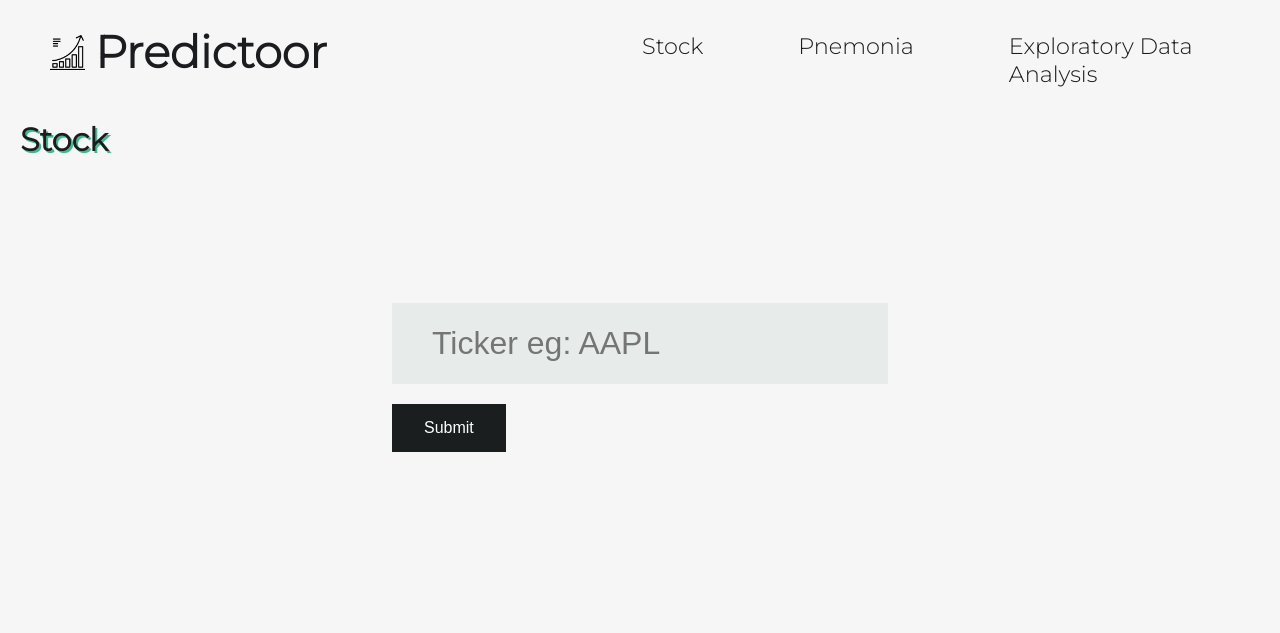
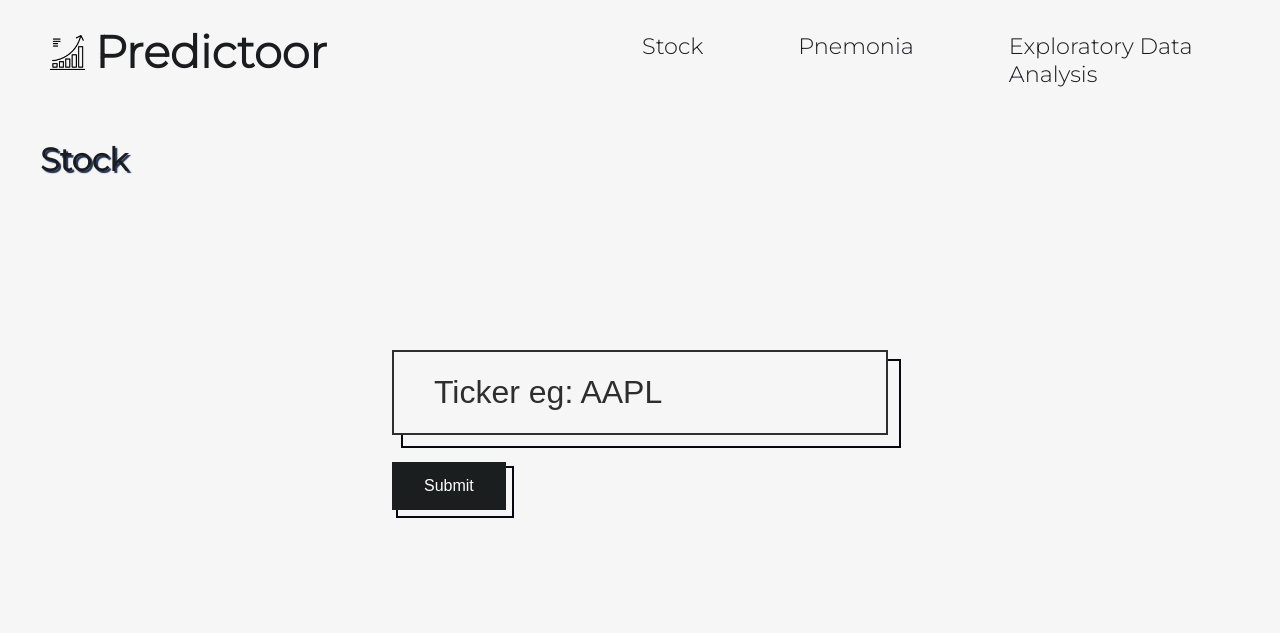
Before and after one commit to vaibhavCodian/Predictoor, a Flask app: page /stock in a window 1280 px wide. Shown: the top 633 px of the page. Run offline with Flask 2, Linux system fonts and the light colour scheme; parts of the project's set-up code (start-up, migrations or seed data) failed here and were passed over; some libraries are stand-ins or nearby versions; some web fonts are replaced.

Commit message:
basic design addition

```diff
--- a/web/predictoor/routes.py
+++ b/web/predictoor/routes.py
@@ -1,6 +1,6 @@
 from flask import render_template, url_for, flash, redirect, request, abort
 from predictoor import app
-from predictoor.model_loader import stock_l, pne
+from predictoor.model_loader import stock_l
 from PIL import Image
 import numpy as np
 from werkzeug.utils import secure_filename
@@ -12,6 +12,9 @@ from tensorflow.keras.models import load_model
 from tensorflow.keras.preprocessing import image
 from tensorflow.keras.applications.vgg16 import preprocess_input
 # .....
+
+# model loading
+model = load_model('model_vgg19.h5')
 
 
 app.config["IMAGE_UPLOADS"] = "/home/vaibhav/Documents/code_To_learn/predictoor_/Predictoor/web/predictoor/static/images"
--- a/web/predictoor/static/style.css
+++ b/web/predictoor/static/style.css
@@ -5,9 +5,24 @@ font-family: 'Montserrat Alternates', ; */
 :root {
   --bg-m-color: #f6f6f6;
   --f-m-c: #1b1c1f;
+  --f-light: #2e2e2e;
   --f-link: #5669d3;
   --secondary: #1b1e1f;
 }
+
+::placeholder { /* Chrome, Firefox, Opera, Safari 10.1+ */
+  color: var(--f-light);
+  opacity: 1; /* Firefox */
+}
+
+:-ms-input-placeholder { /* Internet Explorer 10-11 */
+  color: var(--f-light);
+}
+
+::-ms-input-placeholder { /* Microsoft Edge */
+  color: var(--f-light);
+}
+
 
 ::-moz-selection { /* Code for Firefox */
   color: var(--bg-m-color);
@@ -40,7 +55,8 @@ body {
     background: var(--bg-m-color);
 }
 .pgHead {
-  text-shadow: 2px 2px #3CBC8D;
+  padding: 20px;
+  text-shadow: 2px 2px 1px #213153;
 }
 #navbar {
   display: grid;
@@ -103,26 +119,43 @@ body {
 .stock input[type=text].ticker_ip {
   width: 100%;
   padding: 22px 40px;
-  margin: 20px 0;
-  border-radius: 20pxr;
+  margin: 27px 0;
   box-sizing: border-box;
-  border: none;
+  border: 2px solid var(--f-light);
+  box-shadow: 11px 11px var(--bg-m-color), 11px 11px 0px 2px #090511;
   font-size: 2em;
-  background-color: #e7ecea;
+  background-color: var(--bg-m-color);
   color: var(--f-m-c);
 }
 
 .stock input[type=submit] {
-  background-color: var(--secondary); /* Green */
+  background-color: var(--secondary);
   border: none;
   color: white;
   padding: 15px 32px;
   text-align: center;
   text-decoration: none;
   display: inline-block;
+  box-shadow: 6px 6px var(--bg-m-color), 6px 6px 0px 2px #090511;
   font-size: 16px;
 }
 
+.stock input[type=text]:hover {
+  box-shadow: 5px 8px var(--bg-m-color), 5px 8px 0px 2px #090511;
+  background: #efefef;
+}
+.stock input[type=text]:focus {
+  box-shadow: 6px 6px var(--bg-m-color), 6px 6px 0px 2px #090511;
+  background: var(--bg-m-color);
+}
+
+.stock input[type=submit]:hover {
+  box-shadow: none;
+  background: var(--bg-m-color);
+  color: var(--f-m-c);
+  border: 1px solid var(--f-light);
+}
+
 #img_m, #img_p {
-
+  width: 45%;
 }
```
Also changed, not shown: web/predictoor/model_loader/__init__.py (+7 -17 lines), 1 other file.
